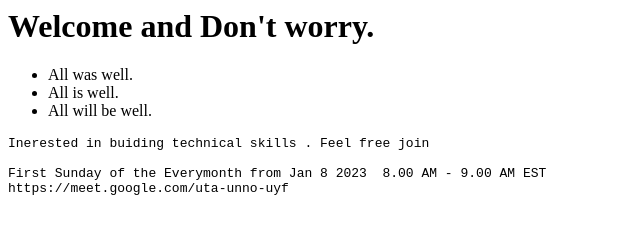
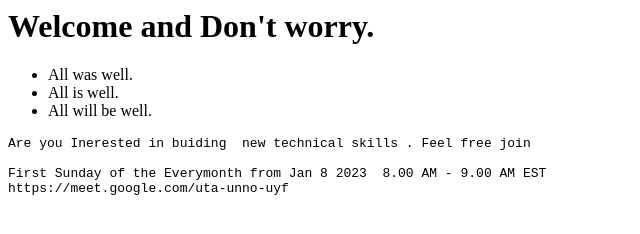
Before and after one commit to exloomberg/nextstep, a plain HTML site: page index.html in a window 1280 px wide. Shown: the whole page, without its empty margins (0-640 px from the left). Drawn offline with Linux system fonts and the light colour scheme.

Commit message:
Update index.html

```diff
--- a/index.html
+++ b/index.html
@@ -11,7 +11,7 @@
 </ul>
 
 <pre>
-Inerested in buiding technical skills . Feel free join
+Are you Inerested in buiding  new technical skills . Feel free join
 
 First Sunday of the Everymonth from Jan 8 2023  8.00 AM - 9.00 AM EST
 https://meet.google.com/uta-unno-uyf
```
